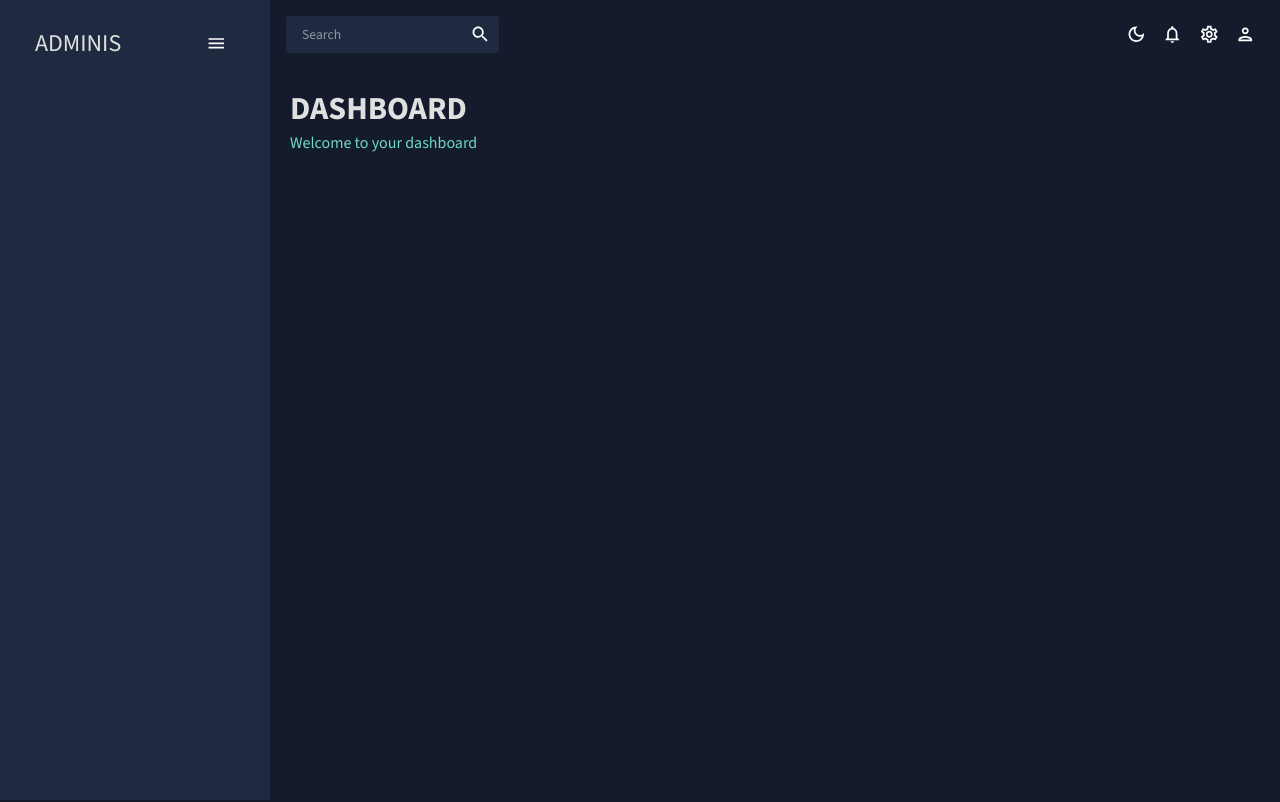
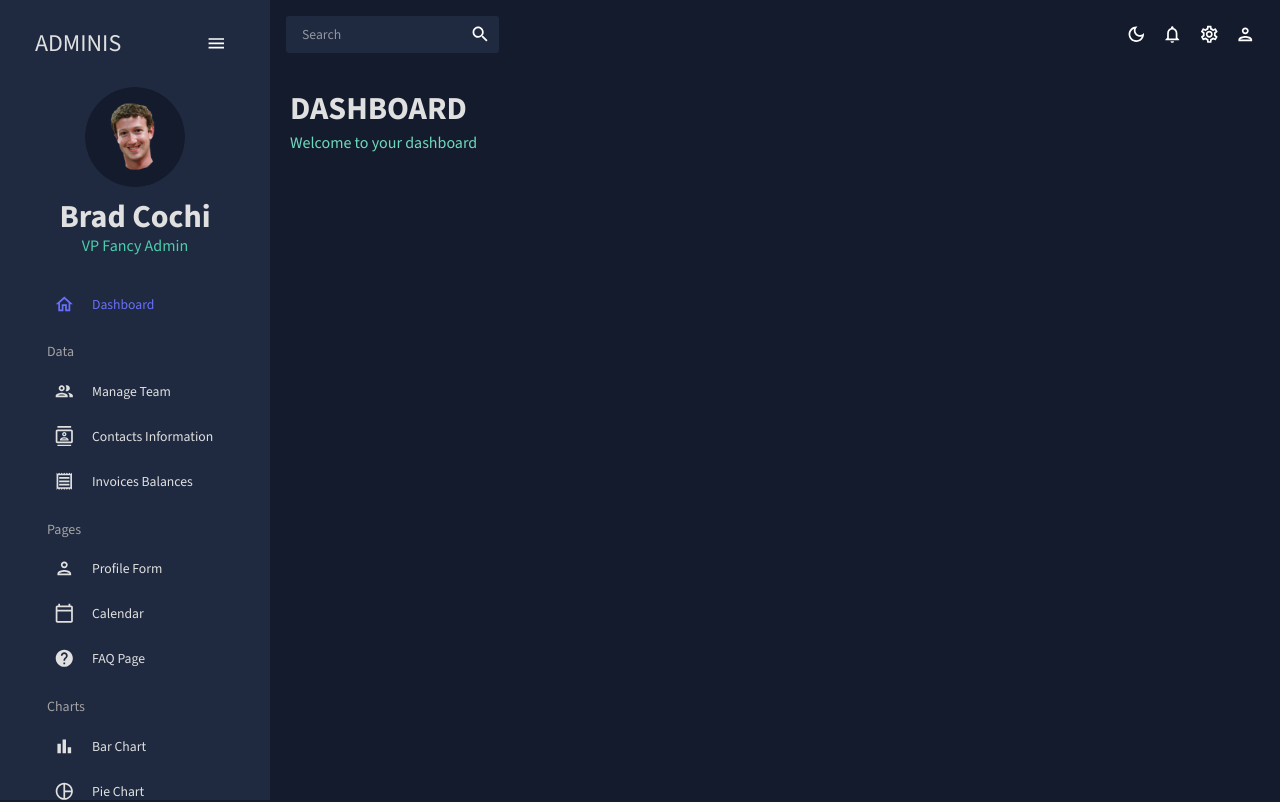
Before and after one commit to bradcochi/react-admin, a React (Create React App) app: page / in a window 1280 px wide. Shown: the top 802 px of the page. Built offline with nearby package versions, Linux system fonts and the light colour scheme.

Commit message:
fixed ProSidebar wrapping to propery include Menu Items in Sidebar

```diff
--- a/src/scenes/global/Sidebar.jsx
+++ b/src/scenes/global/Sidebar.jsx
@@ -86,8 +86,7 @@ const Sidebar = () => {
               </Box>
             )}
           </MenuItem>
-        </Menu>
-      </ProSidebar>
+
           {/* USER */}
           {!isCollapsed && (
             <Box mb="25px">
@@ -165,7 +164,7 @@ const Sidebar = () => {
             </Typography>
 
             <Item
-          title="Profile FOrm"
+              title="Profile Form"
               to="/form"
               icon={<PersonOutlinedIcon />}
               selected={selected}
@@ -222,6 +221,8 @@ const Sidebar = () => {
               setSelected={setSelected}
             />
           </Box>
+        </Menu>
+      </ProSidebar>
     </Box>
   );
 };
```
Lines whose indentation alone changed are shown as unchanged.
